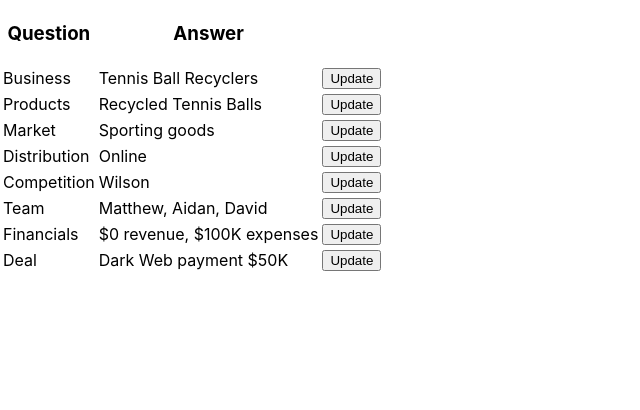
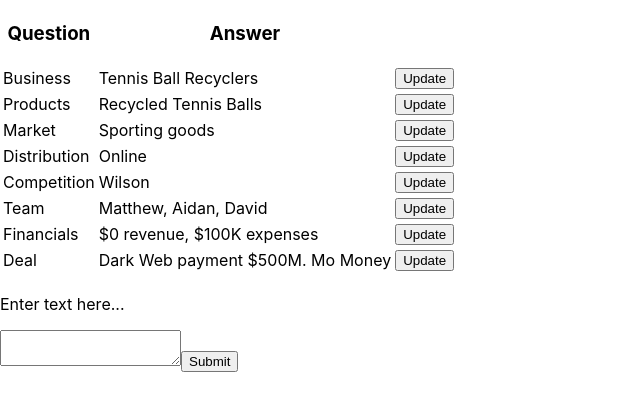
Before and after one commit to matthewsedlacek/Business-Builder, a React (Create React App) app in the folder frontend/: page /businessquestions in a window 1280 px wide. Shown: the top 410 px of the page, without its empty margins (0-640 px from the left). Built offline with nearby package versions, Linux system fonts and the light colour scheme; data requests are answered from the project's data file.

Commit message:
adds patch and update button functionality

```diff
--- /dev/null
+++ b/frontend/src/components/EditQuestion.js
@@ -0,0 +1,27 @@
+import React from "react";
+
+const EditQuestion = (props) => {
+
+const {question, answer } = props.selectedQuestion
+
+const onChange = (e) => {
+  props.onHandleChange(e)
+}
+
+const handleSubmit = (e) => {
+  e.preventDefault()
+  props.onHandlePatch()
+}
+
+
+  return (
+    <form>
+        <h2>{question}</h2>
+        <p>Enter text here...</p>
+        <textarea type="text" name="answer" value={answer} onChange={(e) => onChange(e)}/>
+        <button type="submit" onClick={(e) => handleSubmit(e)}>Submit</button>
+      </form>
+  );
+};
+
+export default EditQuestion;
--- a/frontend/src/components/Question.js
+++ b/frontend/src/components/Question.js
@@ -1,3 +1,4 @@
+
 import React from "react";
 
 
@@ -5,7 +6,7 @@
 const Question = (props) => {
 
 const handleClick = () => {
-  props.editQuestion(props.businessQuestion)
+  props.onEditQuestion(props.businessQuestion)
 }
 
   const { question, answer } = props.businessQuestion
--- a/frontend/src/containers/BusinessQuestions.js
+++ b/frontend/src/containers/BusinessQuestions.js
@@ -1,5 +1,8 @@
-import React from "react";
+import React, { Fragment } from "react";
 import Question from '../components/Question'
+import EditQuestion from '../components/EditQuestion.js'
+
+const API = 'http://localhost:3000/business'
 
 class BusinessQuestions extends React.Component {
 
@@ -13,7 +16,7 @@
     }
 
     fetchQuestions = () => {
-        fetch('http://localhost:3000/business')
+        fetch(API)
         .then(response => response.json())
         .then(data => this.setState({
             questions: data
@@ -23,17 +26,44 @@
     renderQuestions = () => {
         let questionList = this.state.questions
         return questionList.map(question => {
-            return <Question key={question.id} businessQuestion={question}/>
+            return <Question key={question.id} businessQuestion={question} onEditQuestion={this.changeQuestion} />
+        })
+    }
+    changeQuestion = questionUpdate => {
+        this.setState ({
+            currentQuestion: questionUpdate
         })
     }
 
-    editQuestion = () => {
-        console.log("I've been clicked")
+    handleChange = (e) => {
+        console.log(e.target.value)
+        let selectedQuestion = this.state.currentQuestion
+        this.setState({
+            currentQuestion: {
+                ...selectedQuestion,
+                [e.target.name]:e.target.value
+            }
+        })
     }
 
+    handlePatch = () => {
+        fetch(`${API}/${this.state.currentQuestion.id}`,{
+            method: 'PATCH',
+            headers: {
+                'Content-Type': 'application/json',
+                Accept: 'application/json'
+            },
+                body: JSON.stringify(this.state.currentQuestion)
+            })
+            .then(response => response.json())
+            .then(data => this.setState({
+                questions: [...this.state.questions.map(question => question.id === data.id? data : question)]
+            }))
+        }
 
     render() {
         return (
+            <div>
             <table>
             <tbody>
                 <tr>
@@ -47,6 +77,10 @@
                 {this.renderQuestions()}
             </tbody>
             </table>
+            <Fragment>
+                <EditQuestion onHandlePatch={this.handlePatch} onHandleChange={this.handleChange} selectedQuestion={this.state.currentQuestion} />
+            </Fragment>
+            </div>
         );
     }
 };
--- a/frontend/src/db.json
+++ b/frontend/src/db.json
@@ -38,7 +38,7 @@
     {
       "id": 8,
       "question": "Deal",
-        "answer": "Dark Web payment $50K"
+      "answer": "Dark Web payment $500M. Mo Money"
     }
   ]
 }
```
Also changed, not shown: 1 other file (tests, documents, lock files or other folders). Lines whose indentation alone changed are shown as unchanged.
